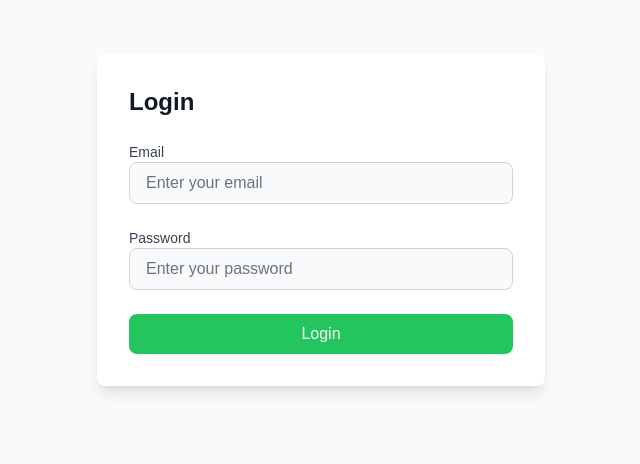
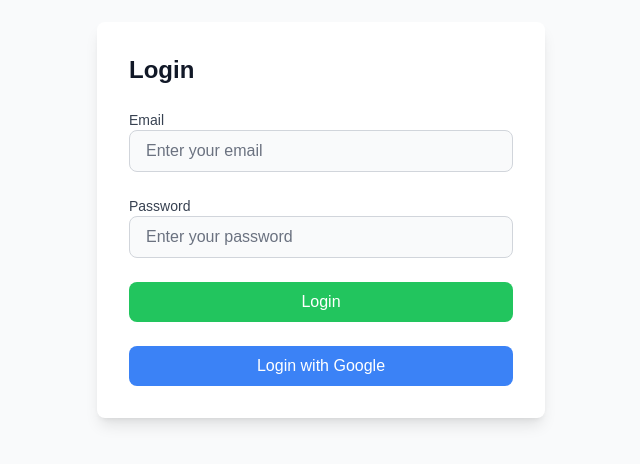
Before and after one commit to mshuecodev/authentication-firebase, a Next.js app: page /login in a window 1280 px wide. Shown: the part 180-644 px from the top of the page, without its empty margins (319-959 px from the left). Built offline with nearby package versions, Linux system fonts and the light colour scheme; no server answers.

Commit message:
public google login

```diff
--- a/app/context/AuthContex.tsx
+++ b/app/context/AuthContex.tsx
@@ -1,7 +1,7 @@
 "use client"
 import React, { createContext, useContext, useState, useEffect } from "react"
-import { User, onIdTokenChanged, getIdToken, signInWithEmailAndPassword, createUserWithEmailAndPassword, signOut } from "firebase/auth"
-import { auth } from "@/app/firebase/clientApp"
+import { User, onIdTokenChanged, getIdToken, signInWithEmailAndPassword, createUserWithEmailAndPassword, signOut, signInWithPopup } from "firebase/auth"
+import { auth, googleProvider } from "@/app/firebase/clientApp"
 
 interface AuthContextProps {
 	user: User | null
@@ -10,6 +10,7 @@ interface AuthContextProps {
 	login: (email: string, password: string) => Promise<void>
 	handleLogout: () => Promise<void>
 	handleRegister: (email: string, password: string) => Promise<void>
+	loginWithGoogle: () => Promise<void>
 }
 
 const AuthContext = createContext<AuthContextProps>({
@@ -18,13 +19,22 @@ const AuthContext = createContext<AuthContextProps>({
 	token: null,
 	login: async () => {},
 	handleLogout: async () => {},
-	handleRegister: async () => {}
+	handleRegister: async () => {},
+	loginWithGoogle: async () => {}
 })
 
 export const AuthProvider: React.FC<{ children: React.ReactNode }> = ({ children }) => {
 	const [user, setUser] = useState<User | null>(null)
 	const [loading, setLoading] = useState(true)
 	const [token, setToken] = useState<string | null>(null)
+
+	const loginWithGoogle = async () => {
+		const userCredential = await signInWithPopup(auth, googleProvider)
+		console.log("User logged in with Google:", userCredential.user)
+		const token = await getIdToken(userCredential.user)
+		setUser(userCredential.user)
+		setToken(token)
+	}
 
 	const login = async (email: string, password: string) => {
 		const userCredential = await signInWithEmailAndPassword(auth, email, password)
@@ -92,7 +102,7 @@ export const AuthProvider: React.FC<{ children: React.ReactNode }> = ({ children
 		return () => clearInterval(interval)
 	}, [user])
 
-	return <AuthContext.Provider value={{ user, loading, token, login, handleRegister, handleLogout }}>{children}</AuthContext.Provider>
+	return <AuthContext.Provider value={{ user, loading, token, login, handleRegister, handleLogout, loginWithGoogle }}>{children}</AuthContext.Provider>
 }
 
 export const useAuth = () => useContext(AuthContext)
--- a/app/firebase/clientApp.ts
+++ b/app/firebase/clientApp.ts
@@ -1,6 +1,6 @@
 // Import the required Firebase modules
 import { initializeApp, getApps, getApp } from "firebase/app"
-import { getAuth, setPersistence, browserSessionPersistence } from "firebase/auth"
+import { getAuth, setPersistence, browserSessionPersistence, browserLocalPersistence, GoogleAuthProvider } from "firebase/auth"
 
 // Your Firebase configuration object
 const firebaseConfig = {
@@ -17,6 +17,10 @@ const firebaseConfig = {
 const app = initializeApp(firebaseConfig)
 const auth = getAuth(app)
 
-setPersistence(auth, browserSessionPersistence)
+setPersistence(auth, browserSessionPersistence).catch((error) => {
+	console.error("Error setting persistence:", error)
+})
 
-export { auth }
+const googleProvider = new GoogleAuthProvider()
+
+export { auth, googleProvider }
--- a/app/login/page.tsx
+++ b/app/login/page.tsx
@@ -7,7 +7,7 @@ const Login: React.FC = () => {
 	const [email, setEmail] = useState("")
 	const [password, setPassword] = useState("")
 	const router = useRouter()
-	const { login, token, loading } = useAuth()
+	const { login, token, loading, loginWithGoogle } = useAuth()
 
 	const handleLogin = async (e: React.FormEvent) => {
 		e.preventDefault()
@@ -17,6 +17,16 @@ const Login: React.FC = () => {
 			router.push("/dashboard")
 		} catch (error) {
 			console.error("Login failed:", error)
+		}
+	}
+
+	const handleGoogleLogin = async () => {
+		try {
+			await loginWithGoogle()
+			console.log("Google login successful, pushing to dashboard...")
+			router.push("/dashboard")
+		} catch (error) {
+			console.error("Google login failed:", error)
 		}
 	}
 
@@ -76,6 +86,15 @@ const Login: React.FC = () => {
 						Login
 					</button>
 				</form>
+
+				<div className="mt-6">
+					<button
+						onClick={handleGoogleLogin}
+						className="w-full bg-blue-500 text-white py-2 rounded-lg hover:bg-blue-600 focus:outline-none focus:ring-2 focus:ring-blue-400 transition"
+					>
+						Login with Google
+					</button>
+				</div>
 			</div>
 		</div>
 	)
```
